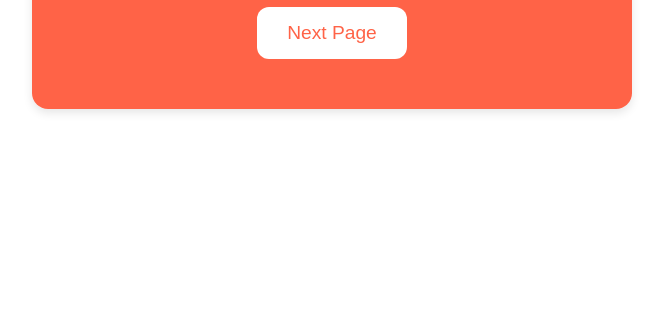
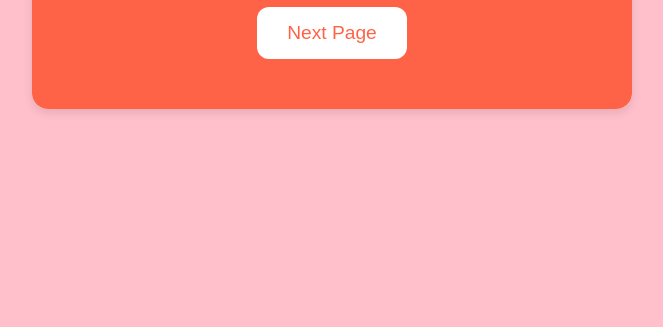
Before and after one commit to js899/New-Year, a plain HTML site: page index.html in a window 1280 px wide. Shown: the part 473-800 px from the top of the page, without its empty margins (308-971 px from the left). Drawn offline with Linux system fonts and the light colour scheme.

Commit message:
Update index.html

```diff
--- a/index.html
+++ b/index.html
@@ -14,7 +14,7 @@
             justify-content: center;
             align-items: center;
             height: 100vh;
-            background-color: light-pink;
+            background-color: pink;
         }
 
         .card {
```
